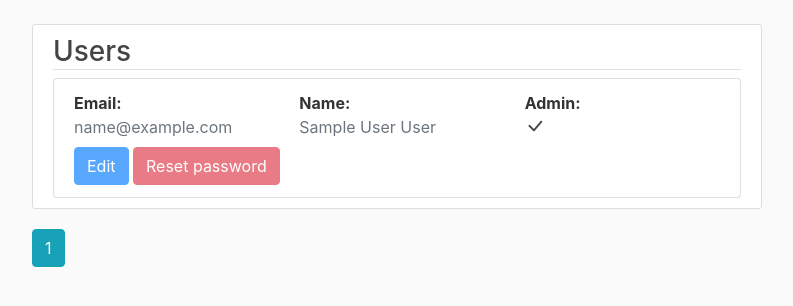
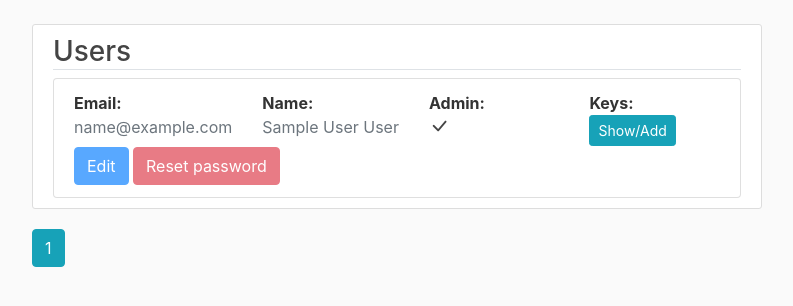
Before and after one commit to RafalSzyinski1/project_web, a Flask app: page /users in a window 1280 px wide. Shown: the part 56-362 px from the top of the page, without its empty margins (243-1036 px from the left). Run offline with Flask 3, Linux system fonts and the light colour scheme; a user stored in the database is signed in; tables that the repository leaves empty hold one stand-in row (values such as "Sample post"); some libraries are stand-ins or nearby versions.

Commit message:
add keys to user - start

```diff
--- a/security/templates/users.html
+++ b/security/templates/users.html
@@ -32,6 +32,13 @@
                         {% endif %}
                     </div>
                 </div>
+                <div class="col">
+                    <div class="text-truncate">
+                        <span class="font-weight-bold">Keys:</span>
+                        <br>
+                        <a type="button" class="btn btn-info btn-sm" href="#">Show/Add</a>
+                    </div>
+                </div>
                 <div class="col-auto">
                     {% if user != current_user %}
                     <a type="button" class="btn btn-primary"
```
